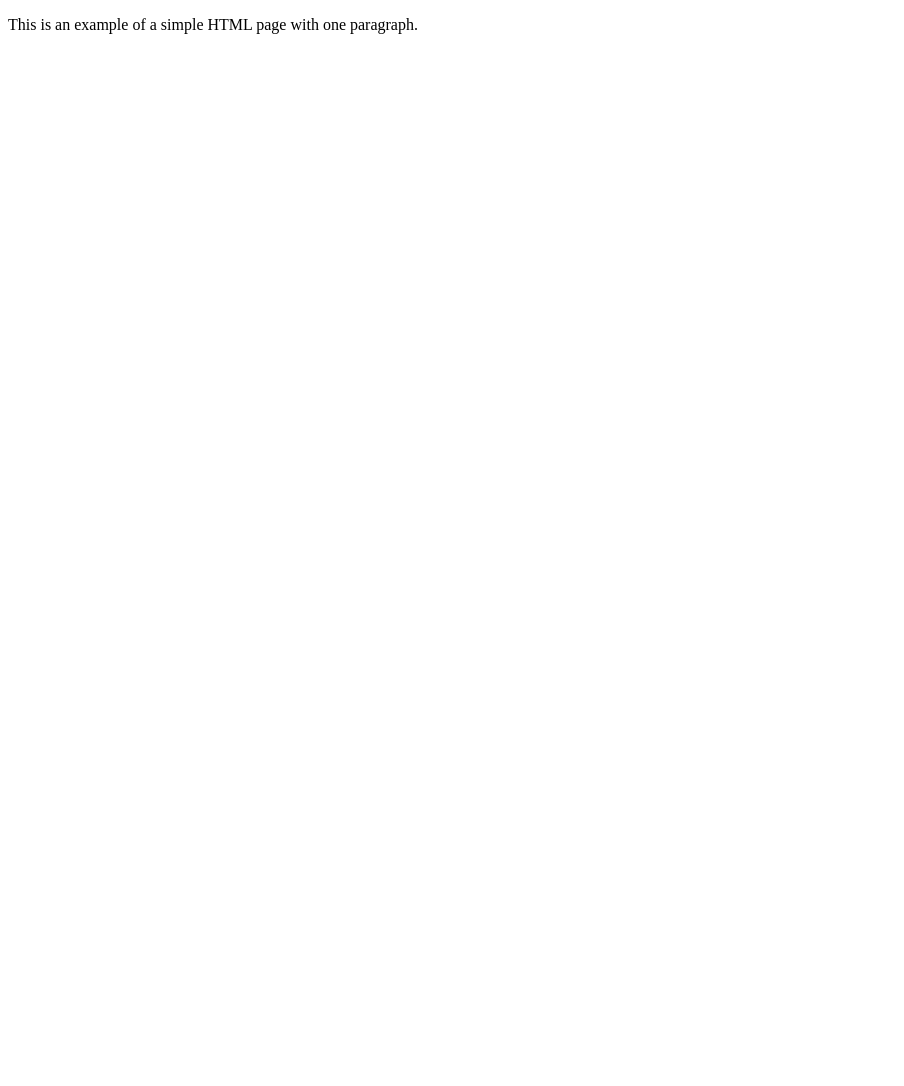
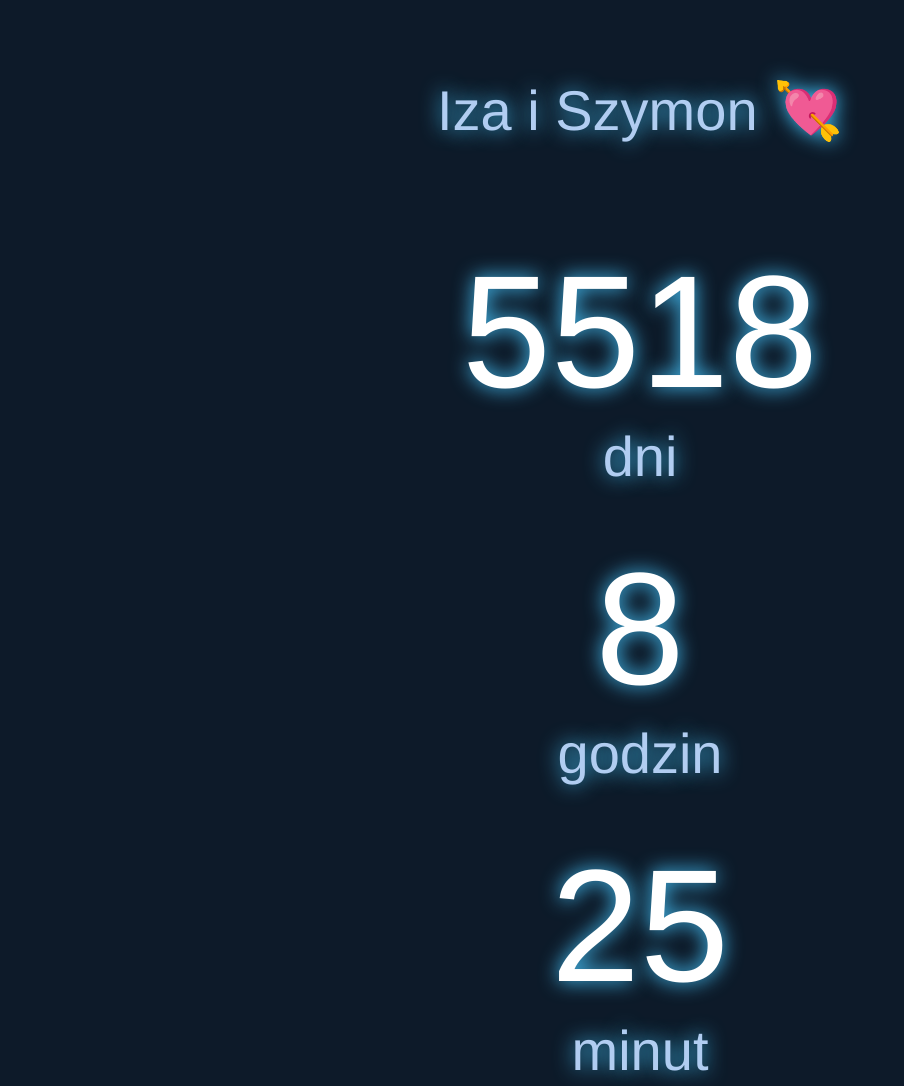
Before and after one commit to matishadow/mikolajki2023, a plain HTML site: page index.html in a window 1280 px wide. Shown: the top 1086 px of the page, without its empty margins (0-904 px from the left). Before the commit the page ends 800 px from the top, so only its background shows below. Drawn offline with Linux system fonts and the light colour scheme.

Commit message:
Add version 1

```diff
--- a/index.html
+++ b/index.html
@@ -2,8 +2,10 @@
 <html>
     <head>
         <title>Example</title>
+        <link rel="stylesheet" type="text/css" href="styles.css">
+        <script src="main.js"></script>
     </head>
     <body>
-        <p>This is an example of a simple HTML page with one paragraph.</p>
+        <div id="timer"></div>
     </body>
 </html>
--- /dev/null
+++ b/main.js
@@ -0,0 +1,25 @@
+function updateTimer() {
+    past  = Date.parse("November 11, 2008 11:30:00");
+    now     = new Date();
+    diff    = now - past;
+
+    days  = Math.floor( diff / (1000*60*60*24) );
+    hours = Math.floor( diff / (1000*60*60) );
+    mins  = Math.floor( diff / (1000*60) );
+    secs  = Math.floor( diff / 1000 );
+
+    d = days;
+    h = hours - days  * 24;
+    m = mins  - hours * 60;
+    s = secs  - mins  * 60;
+
+    document.getElementById("timer")
+        .innerHTML =
+        '<div style="margin-bottom: 6rem">' + '<span>Iza i Szymon 💘</span></div>' +
+        '<div style="margin-bottom: 3rem">' + d + '<span>dni</span></div>' +
+        '<div style="margin-bottom: 3rem">' + h + '<span>godzin</span></div>' +
+        '<div style="margin-bottom: 3rem">' + m + '<span>minut</span></div>' +
+        '<div style="margin-bottom: 3rem">' + s + '<span>sekund</span></div>' +
+        '<div style="margin-top: 6rem">' + '<span>razem</span></div>';
+}
+setInterval('updateTimer()', 1000 );
--- /dev/null
+++ b/styles.css
@@ -0,0 +1,25 @@
+body {
+    text-align: center;
+    padding: 70px 50px;
+    background: #0D1A29;
+    font-family: "Helvetica Neue", "Open Sans", helvetica, arial, sans-serif;
+}
+
+#timer {
+    font-size: 10em;
+    font-weight: 100;
+    color: white;
+    text-shadow: 0 0 20px #48C8FF;
+
+    div {
+        display: block;
+        min-width: 90px;
+
+        span {
+            color: #B1CDF1;
+            display: block;
+            font-size: .35em;
+            font-weight: 400;
+        }
+    }
+}
```
